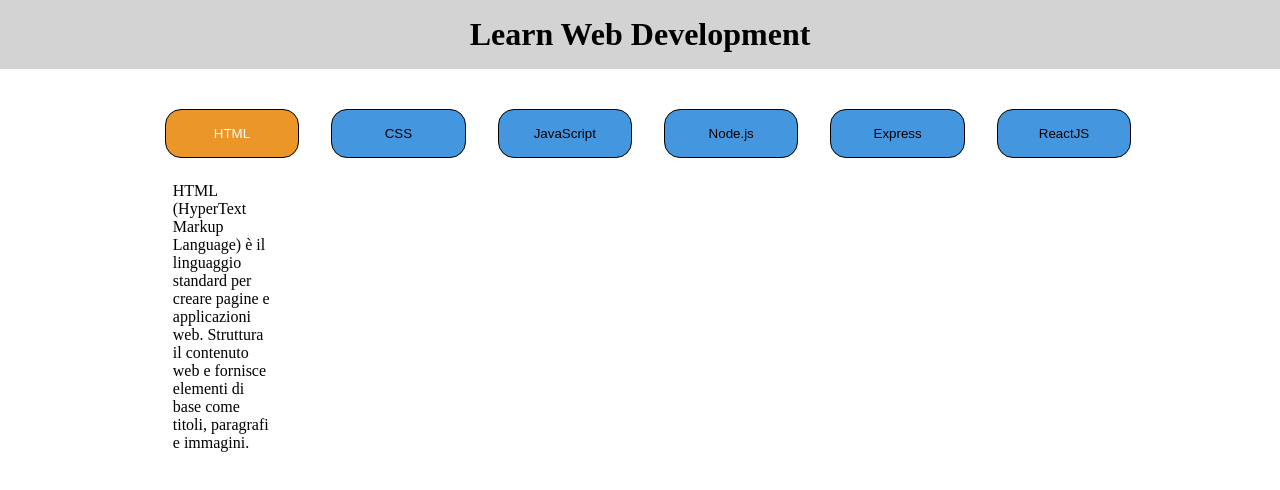
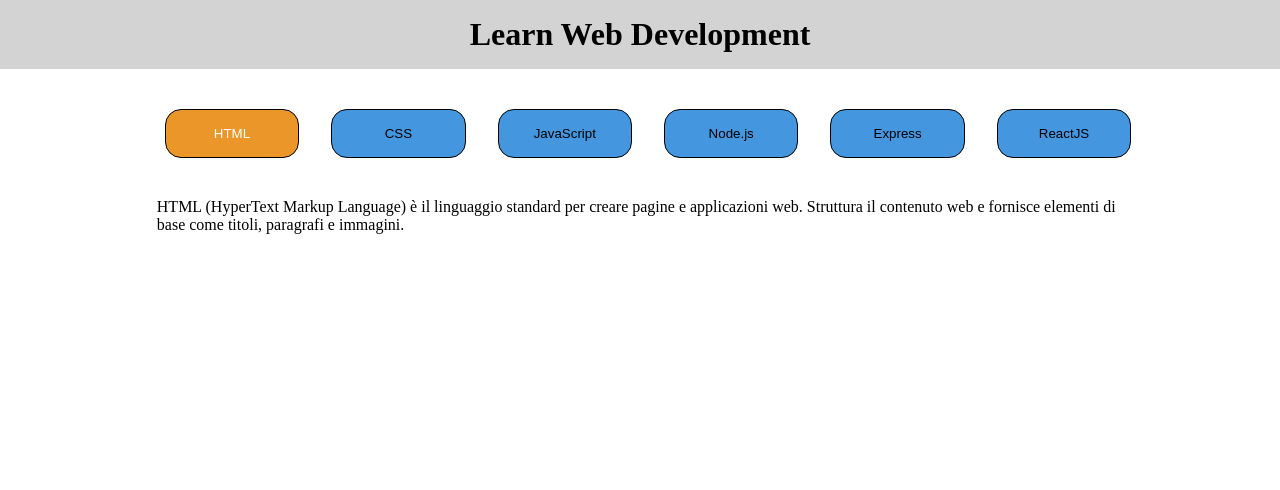
Before and after one commit to Alberto-Monaco/react-use-state, a React (Vite) app: page / in a window 1280 px wide. Both pictures are taken after a click on the button "HTML". Shown: the top 490 px of the page. Built offline with nearby package versions, Linux system fonts and the light colour scheme.

Commit message:
fix paragraph x5 , now x1

```diff
--- a/src/components/AppMain.jsx
+++ b/src/components/AppMain.jsx
@@ -17,9 +17,14 @@
 							<button onClick={handleLanguage} data-index={index} className={language == index ? 'active-button' : ''}>
 								{languages.title}
 							</button>
-
-							<p className={language == index ? 'active' : 'hide'}>{languages.description}</p>
 						</div>
+					))}
+				</div>
+				<div className='row'>
+					{languages.map((languages, index) => (
+						<p key={languages.id} className={language == index ? 'active' : 'hide'}>
+							{languages.description}
+						</p>
 					))}
 				</div>
 				{language === null && <p className='nothing'>Nessun linguaggio selezionato</p>}
```
